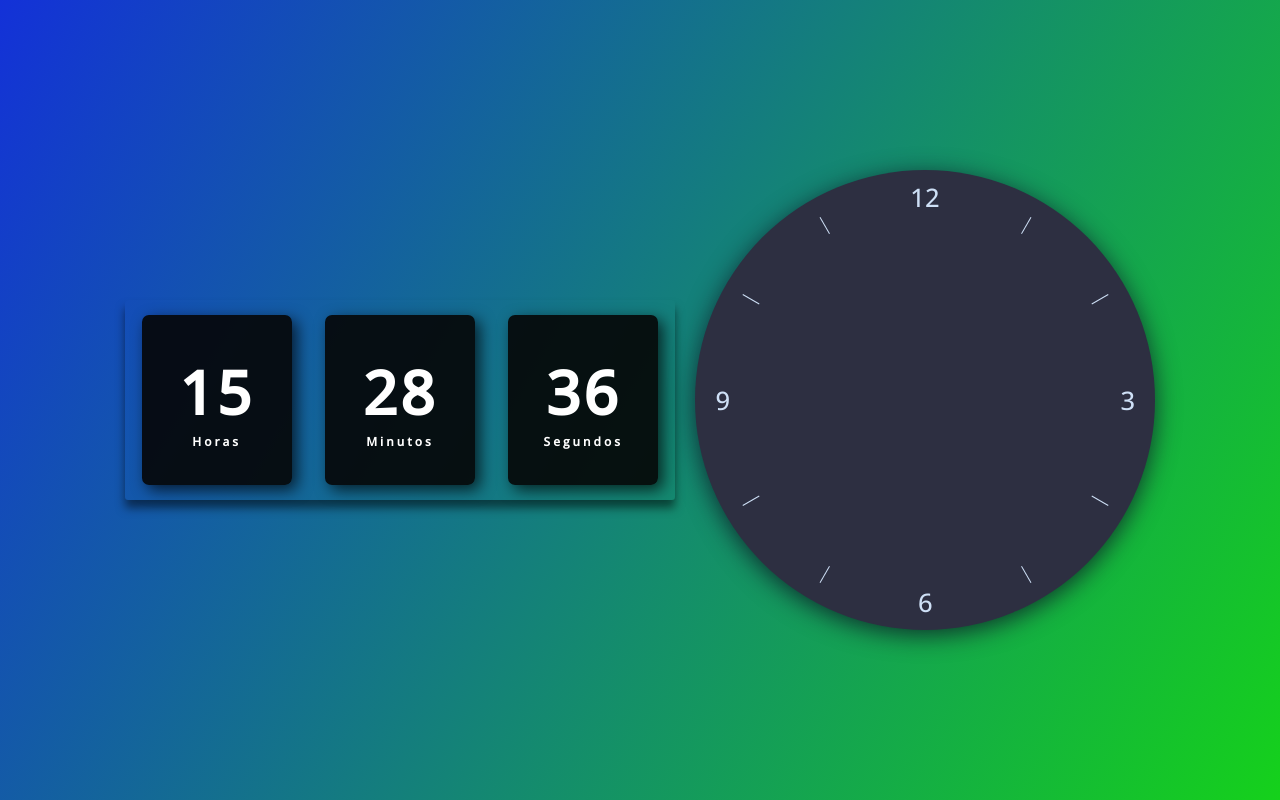
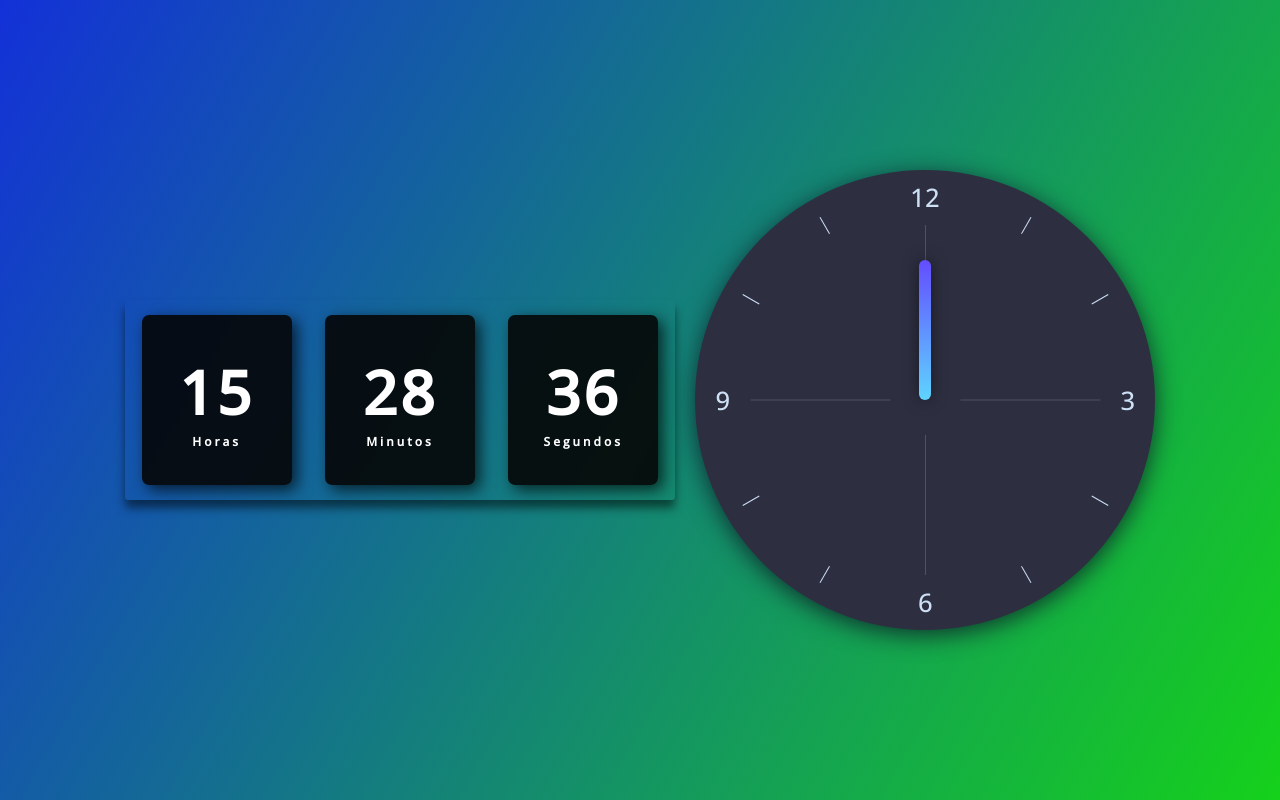
Before and after one commit to devBuruke/Relogio_digital, a plain HTML site: page index.html in a window 1280 px wide. Drawn offline with nearby package versions, Linux system fonts and the light colour scheme.

Commit message:
Comiit de relogio analogico

```diff
--- a/assets/css/style.css
+++ b/assets/css/style.css
@@ -162,3 +162,63 @@ transform: rotate(300deg);
 .mark-hora li:nth-child(8){
 transform: rotate(330deg);
 }
+
+
+.linha-media{
+    display: flex;
+    justify-content: center;
+    align-items: center;
+}
+
+.linha-media .linha{
+    background-color: #cee0f6;
+    width: 1px;
+    height: 140px;
+    opacity: 0.2;
+    margin-top: 55px;
+
+}
+.linha-media li{
+    position: absolute;
+    height: 100%;
+top: 0 ;
+}
+
+.linha-media li:nth-child(1){
+transform: rotate(90deg);
+}
+
+.linha-media li:nth-child(2){
+transform: rotate(180deg);
+}
+.linha-media li:nth-child(3){
+transform: rotate(270deg);
+}
+
+.hand-container{
+    position: absolute;
+    display: flex;
+    justify-content: center;
+    align-items: center;
+        background-color: #cee0f6;
+}
+
+.hand{
+    position: absolute;
+
+}
+.hr-hand{
+    width: 12px;
+    height: 280px;
+
+}
+.hr-hand:before{
+content: "";
+position: absolute;
+width: 100%;
+height: 140px;
+background: linear-gradient(180deg,#634dff, #5fd4ff) ;
+border-radius: 20px;
+box-shadow: 0 0 15px rgba(2, 2, 2, 0.5);
+
+}
--- a/index.html
+++ b/index.html
@@ -31,24 +31,58 @@
 
     <div class="relogio-ponteiro">
         <div class="horas-container">
-<ul class="hora-numero">
-    <li><div class="num">3</div></li>
-    <li><div class="num">6</div></li>
-    <li><div class="num">9</div></li>
-    <li><div class="num">12</div></li>
-</ul>
-<ul class="mark-hora">
-    <li><div class="mark"></div></li>
-    <li><div class="mark"></div></li>
-    <li><div class="mark"></div></li>
-    <li><div class="mark"></div></li>
-    <li><div class="mark"></div></li>
-    <li><div class="mark"></div></li>
-    <li><div class="mark"></div></li>
-    <li><div class="mark"></div></li>
-</ul>
+            <ul class="hora-numero">
+                <li>
+                    <div class="num">3</div>
+                </li>
+                <li>
+                    <div class="num">6</div>
+                </li>
+                <li>
+                    <div class="num">9</div>
+                </li>
+                <li>
+                    <div class="num">12</div>
+                </li>
+            </ul>
+            <ul class="mark-hora">
+                <li>
+                    <div class="mark"></div>
+                </li>
+                <li>
+                    <div class="mark"></div>
+                </li>
+                <li>
+                    <div class="mark"></div>
+                </li>
+                <li>
+                    <div class="mark"></div>
+                </li>
+                <li>
+                    <div class="mark"></div>
+                </li>
+                <li>
+                    <div class="mark"></div>
+                </li>
+                <li>
+                    <div class="mark"></div>
+                </li>
+                <li>
+                    <div class="mark"></div>
+                </li>
+            </ul>
+            <ul class="linha-media">
+                <li><div class="linha"></div></li>
+                <li><div class="linha"></div></li>
+                <li><div class="linha"></div></li>
+                <li><div class="linha"></div></li>
+            </ul>
         </div>
-
+         <div class="hand-container">
+            <div class="hand hr-hand"></div>
+            <div class="hand min-hand"></div>
+            <div class="hand sec-hand"></div>
+         </div>
     </div>
 </body>
 
```
